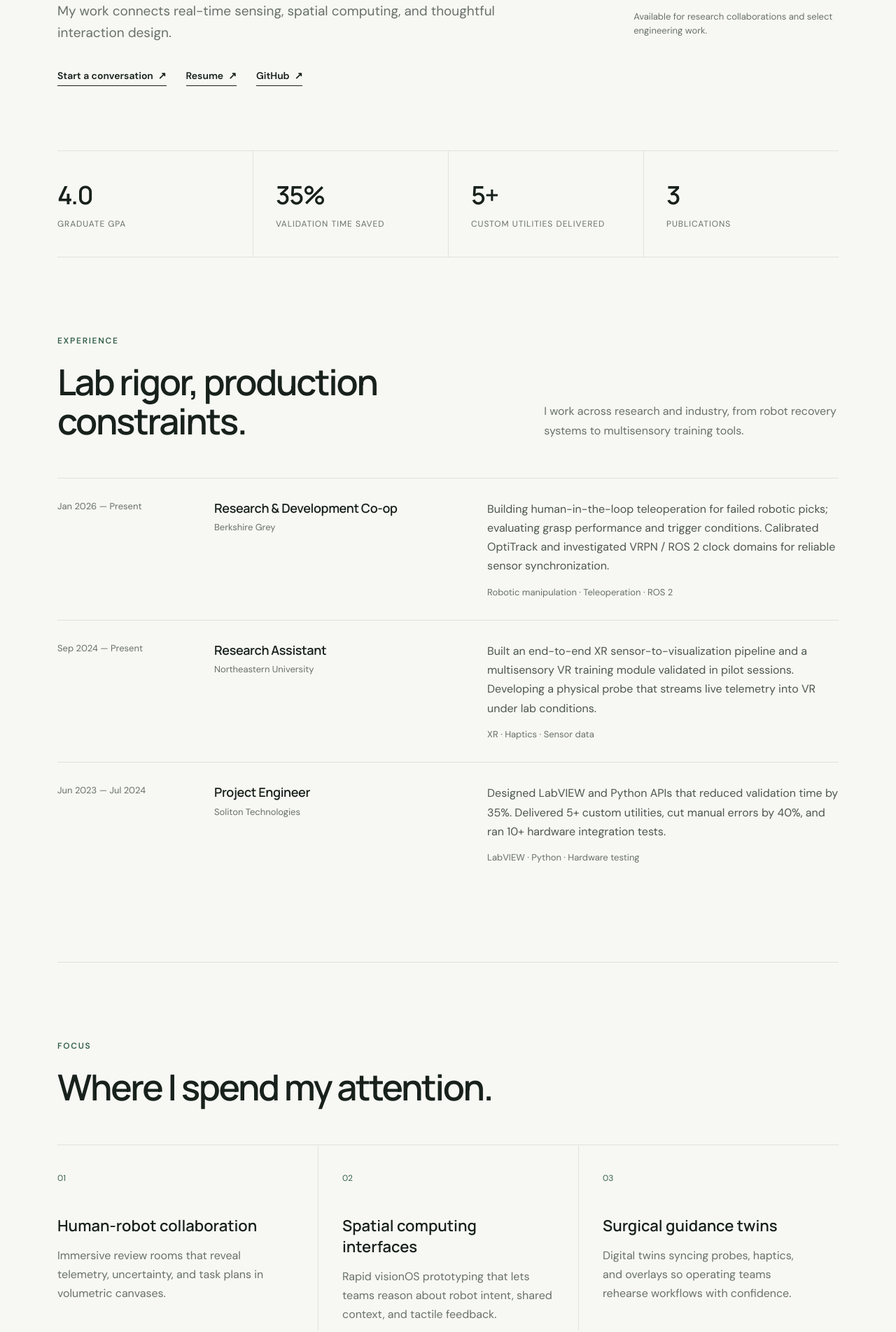
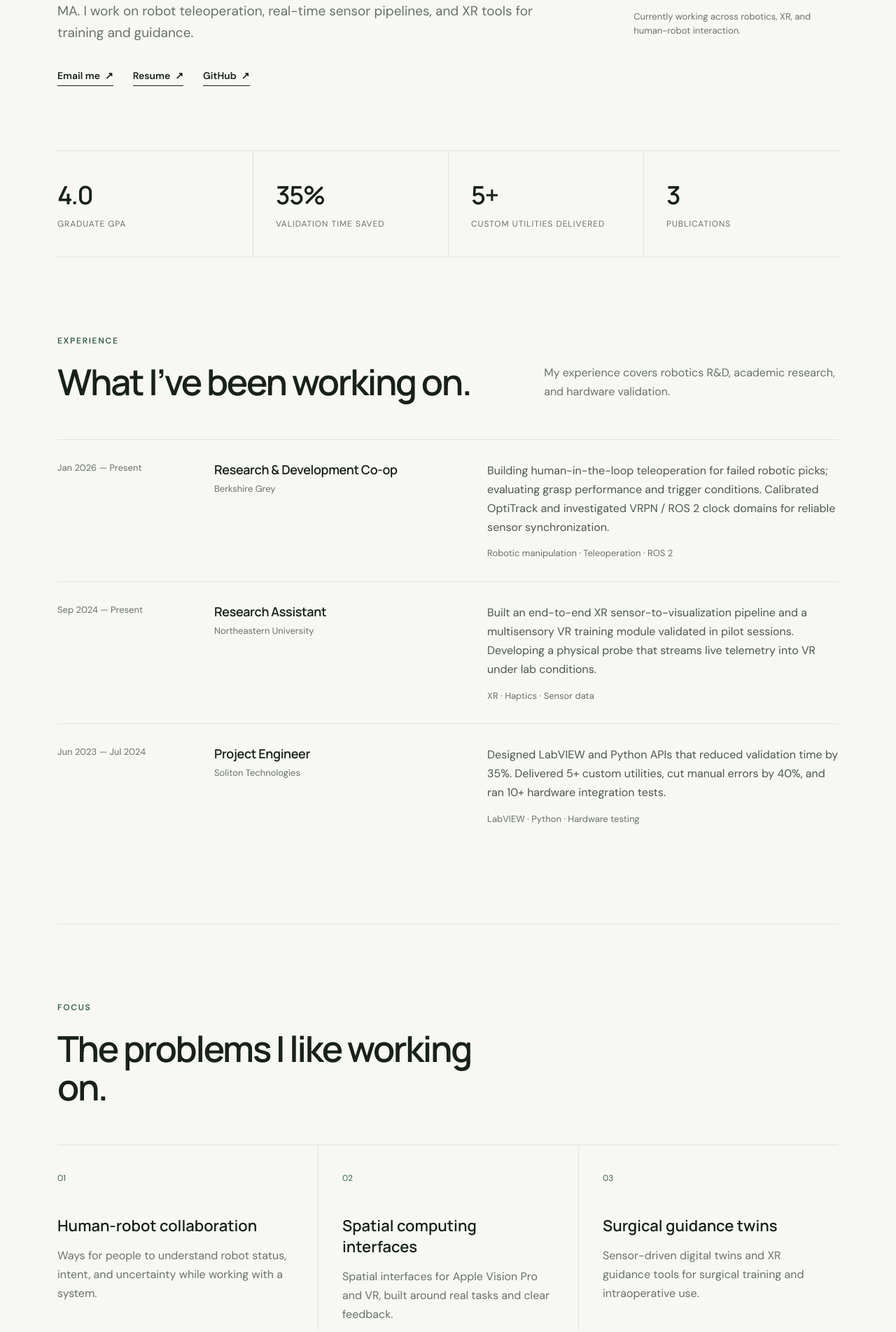
Before and after one commit to mgbarath72/portfolio, a React (Create React App) app: page / in a window 1280 px wide. Shown: the part 622-2526 px from the top of the page at 70% size. Built offline with nearby package versions, Linux system fonts and the light colour scheme.

Commit message:
Rewrite portfolio copy in a direct personal voice

```diff
--- a/src/BarathPortfolio.jsx
+++ b/src/BarathPortfolio.jsx
@@ -87,19 +87,19 @@ const focusAreas = [
   {
     title: "Human-robot collaboration",
     description:
-      "Immersive review rooms that reveal telemetry, uncertainty, and task plans in volumetric canvases.",
+      "Ways for people to understand robot status, intent, and uncertainty while working with a system.",
     points: ["Collaborative VR", "Realtime data", "User studies"],
   },
   {
     title: "Spatial computing interfaces",
     description:
-      "Rapid visionOS prototyping that lets teams reason about robot intent, shared context, and tactile feedback.",
+      "Spatial interfaces for Apple Vision Pro and VR, built around real tasks and clear feedback.",
     points: ["Apple Vision Pro", "RealityKit", "SwiftUI"],
   },
   {
     title: "Surgical guidance twins",
     description:
-      "Digital twins syncing probes, haptics, and overlays so operating teams rehearse workflows with confidence.",
+      "Sensor-driven digital twins and XR guidance tools for surgical training and intraoperative use.",
     points: ["Sensor fusion", "XR training", "Ops rehearsal"],
   },
 ];
@@ -115,14 +115,14 @@ const projects = [
   {
     name: "AR-Surgery digital twin",
     summary:
-      "Live overlays, annotations, and haptic nudges for intraoperative teams using Apple Vision Pro as a co-pilot.",
+      "An Apple Vision Pro app that aligns 3D models with anatomy and displays live data from a sensorized probe.",
     signals: ["Apple Vision Pro", "RealityKit", "SwiftUI"],
     date: "2025",
   },
   {
     name: "Task Colab volumetric board",
     summary:
-      "Remote scientists co-create task plans inside a shared volumetric workspace with spatialized audio callouts.",
+      "A shared spatial workspace for reviewing robot tasks, live data, and 3D content with remote collaborators.",
     signals: ["Apple Vision Pro", "Unity", "Sensor fusion"],
     date: "2025",
   },
@@ -141,7 +141,7 @@ const projects = [
   {
     name: "Haptic XR training lane",
     summary:
-      "Multi-sensory VR training program with tactile probes and analytics to shorten clinician onboarding.",
+      "A VR training workflow that combines tactile probes, live sensor data, and performance feedback.",
     signals: ["ROS2", "OpenCV", "Haptics"],
     date: "2024",
   },
@@ -149,21 +149,21 @@ const projects = [
 
 const labPlaybooks = [
   {
-    title: "Immersive training loops",
+    title: "Build, test, repeat",
     body:
-      "Instrumented VR drills that combine tactile probes with volumetric telemetry so residents feel procedures before day zero.",
+      "I prototype quickly, test with users early, and use feedback to improve the next version.",
     tags: ["Haptics", "Pilot studies", "Adaptive scoring"],
   },
   {
-    title: "Realtime insight pipelines",
+    title: "Make the data understandable",
     body:
-      "Data services that ingest sensor streams, clean them on-edge, and surface only the critical signals in XR canvases.",
+      "I keep sensor and communication pipelines observable so latency, timing, and failures are easier to diagnose.",
     tags: ["Latency &lt; 40 ms", "Edge compute", "Reliability"],
   },
   {
-    title: "Collaborative review rooms",
+    title: "Design for the operator",
     body:
-      "Spatial meeting rooms where robotics teams inspect intent, uncertainty, and what-if scenarios side by side.",
+      "I design around the person using the system, especially when the robot or interface needs to explain what it is doing.",
     tags: ["Shared context", "Storyboards", "Vision Pro"],
   },
 ];
@@ -296,17 +296,17 @@ export default function BarathPortfolio() {
         <section className="hero">
           <div className="hero-copy">
             <p className="eyebrow">Robotics · XR · Human-centered systems</p>
-            <h1>I build interfaces that make complex machines easier to understand.</h1>
-            <p className="hero-intro">I’m {profile.name}, a robotics researcher and engineer in {profile.location}. My work connects real-time sensing, spatial computing, and thoughtful interaction design.</p>
+            <h1>I build robotics and XR systems that are practical, clear, and easy to use.</h1>
+            <p className="hero-intro">I’m {profile.name}, a robotics researcher and engineer based in {profile.location}. I work on robot teleoperation, real-time sensor pipelines, and XR tools for training and guidance.</p>
             <div className="hero-actions">
-              <ArrowLink href={`mailto:${profile.email}`}>Start a conversation</ArrowLink>
+              <ArrowLink href={`mailto:${profile.email}`}>Email me</ArrowLink>
               <ArrowLink href="/Barath_Balamurugan_Resume.pdf" download>Resume</ArrowLink>
               <ArrowLink href={profile.github}>GitHub</ArrowLink>
             </div>
           </div>
           <div className="portrait-wrap">
             <img src={avatar} alt="Barath Balamurugan" />
-            <p>Available for research collaborations and select engineering work.</p>
+            <p>Currently working across robotics, XR, and human-robot interaction.</p>
           </div>
         </section>
 
@@ -315,7 +315,7 @@ export default function BarathPortfolio() {
         </section>
 
         <section id="experience" className="content-section">
-          <SectionHeading eyebrow="Experience" title="Lab rigor, production constraints." intro="I work across research and industry, from robot recovery systems to multisensory training tools." />
+          <SectionHeading eyebrow="Experience" title="What I’ve been working on." intro="My experience covers robotics R&D, academic research, and hardware validation." />
           <div className="timeline">
             {experience.map((item) => (
               <article className="timeline-item" key={item.organization}>
@@ -334,7 +334,7 @@ export default function BarathPortfolio() {
         </section>
 
         <section className="content-section">
-          <SectionHeading eyebrow="Focus" title="Where I spend my attention." />
+          <SectionHeading eyebrow="Focus" title="The problems I like working on." />
           <div className="focus-list">
             {focusAreas.map((area, index) => (
               <article key={area.title}>
@@ -347,7 +347,7 @@ export default function BarathPortfolio() {
         </section>
 
         <section id="projects" className="content-section">
-          <SectionHeading eyebrow="Selected work" title="Systems built to be used." intro="Prototypes and platforms that join perception, control, and human judgment." />
+          <SectionHeading eyebrow="Selected work" title="A few projects I’m proud of." intro="These projects bring together robotics, perception, spatial computing, and real-time data." />
           <div className="project-list">
             {projects.map((project, index) => (
               <article className="project-row" key={project.name}>
@@ -360,7 +360,7 @@ export default function BarathPortfolio() {
         </section>
 
         <section id="publications" className="content-section">
-          <SectionHeading eyebrow="Publications" title="Research made public." />
+          <SectionHeading eyebrow="Publications" title="Published research." />
           <div className="publication-list-simple">
             {publications.map((paper, index) => (
               <article key={paper.title}>
@@ -384,15 +384,15 @@ export default function BarathPortfolio() {
         </section>
 
         <section className="content-section notes-section">
-          <SectionHeading eyebrow="Approach" title="How I work with teams." />
+          <SectionHeading eyebrow="Approach" title="How I like to build." />
           <div className="notes-grid">
             {labPlaybooks.map((item) => <article key={item.title}><h3>{item.title}</h3><p>{item.body}</p></article>)}
           </div>
         </section>
 
         <section className="closing">
-          <p className="eyebrow">Let’s work together</p>
-          <h2>Building something at the edge of robotics and human experience?</h2>
+          <p className="eyebrow">Get in touch</p>
+          <h2>Working on a robotics or XR problem? I’d like to hear about it.</h2>
           <ArrowLink href={`mailto:${profile.email}`}>{profile.email}</ArrowLink>
         </section>
       </main>
```
